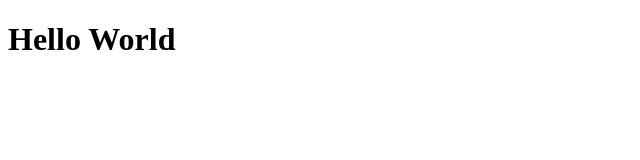
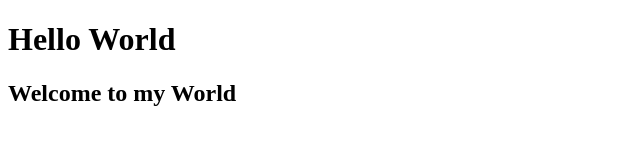
Before and after one commit to JagadeeswarP/TestNow, a plain HTML site: page index.html in a window 1280 px wide. Shown: the whole page, without its empty margins (0-640 px from the left). Drawn offline with Linux system fonts and the light colour scheme.

Commit message:
Update index.html

```diff
--- a/index.html
+++ b/index.html
@@ -7,6 +7,7 @@
 </head>
 <body>
     <h1>Hello World</h1>
+    <h2>Welcome to my World</h2>
 
 </body>
 </html>
```
